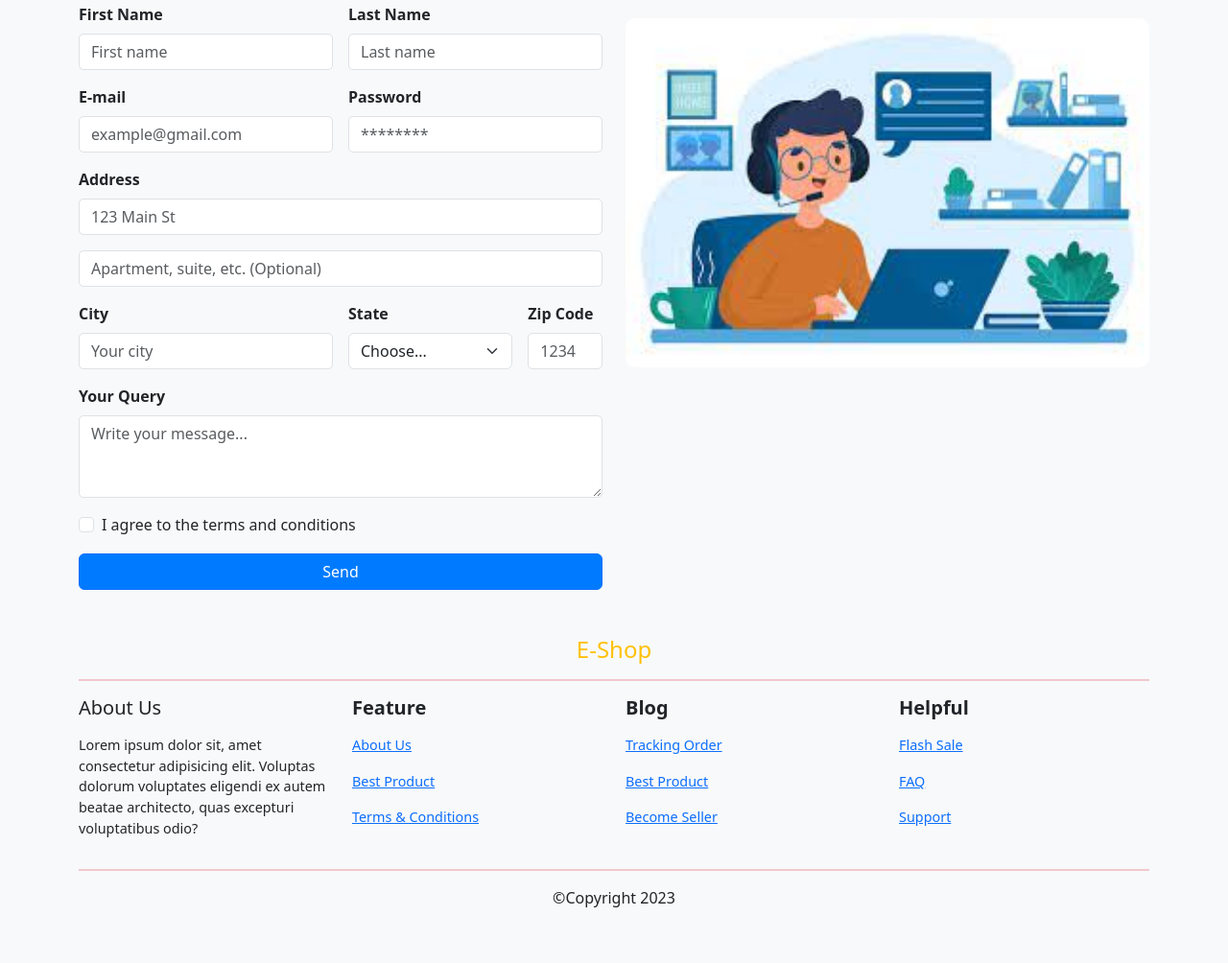
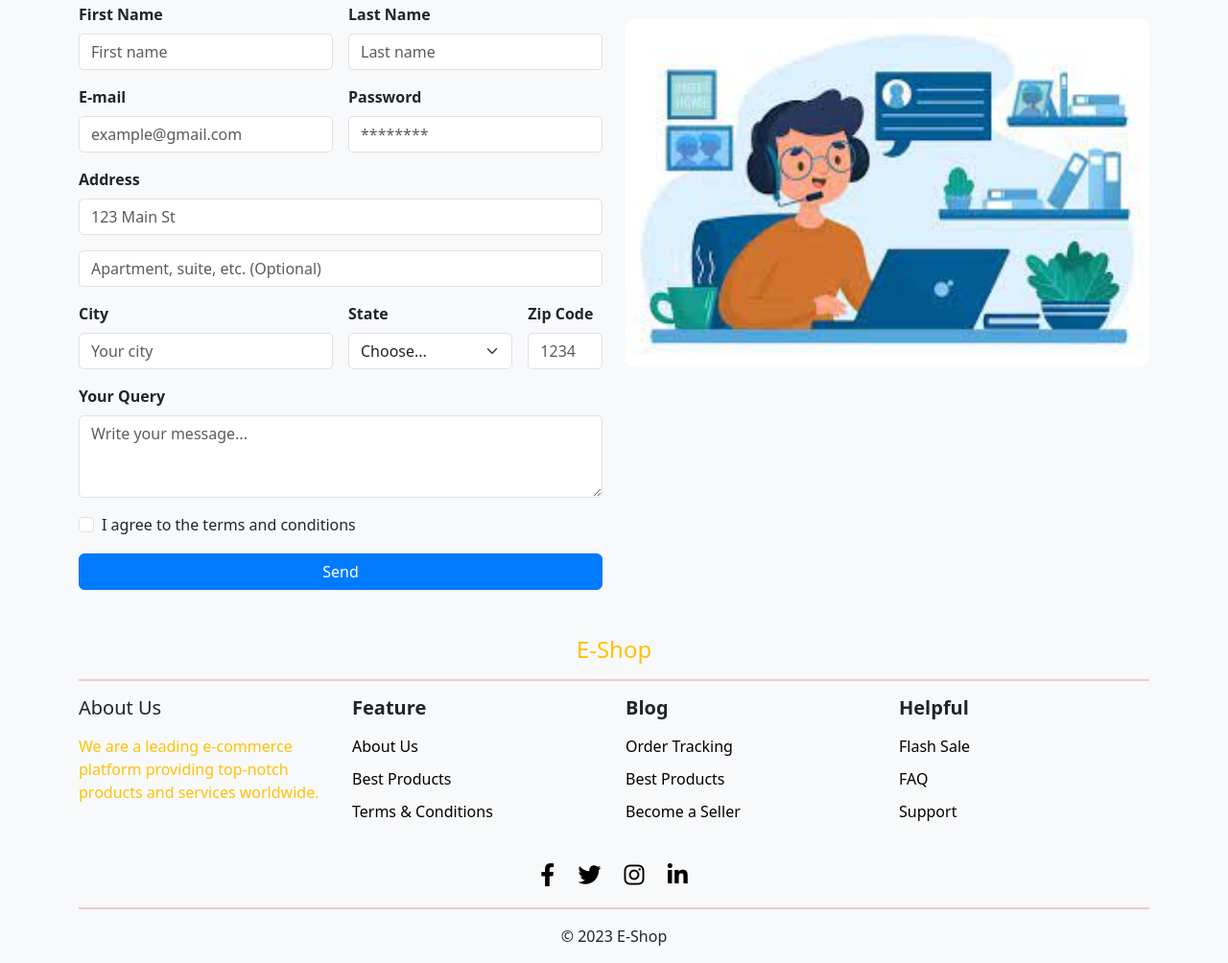
Before and after one commit to muaz64/E-shop-bs-project, a plain HTML site: page index.html in a window 1280 px wide. Shown: the part 3304-4308 px from the top of the page at 96% size. Before the commit the page ends 4268 px from the top, so only its background shows below. Drawn offline with nearby package versions, Linux system fonts and the light colour scheme.

Commit message:
fourth commit

```diff
--- a/index.html
+++ b/index.html
@@ -6,6 +6,7 @@
     <title>E-Shop using Bootstrap</title>
     <link href="https://cdn.jsdelivr.net/npm/bootstrap@5.3.1/dist/css/bootstrap.min.css" rel="stylesheet" integrity="sha384-4bw+/aepP/YC94hEpVNVgiZdgIC5+VKNBQNGCHeKRQN+PtmoHDEXuppvnDJzQIu9" crossorigin="anonymous">
     <link rel="stylesheet" href="https://cdn.jsdelivr.net/npm/bootstrap-icons@1.10.5/font/bootstrap-icons.css">
+    <link href="https://cdnjs.cloudflare.com/ajax/libs/font-awesome/6.0.0-beta3/css/all.min.css" rel="stylesheet">
 <link rel="stylesheet" href="style.css">
   </head>
 
@@ -553,41 +554,60 @@
 <footer class="container mt-5">
   <p class="text-warning h4 text-center">E-Shop</p>
   <hr class="border border-1 border-danger">
+
   <div class="row footer-links">
+    <!-- About Us -->
     <div class="col-md-3">
       <p class="h5 mb-3">About Us</p>
-        <p>Lorem ipsum dolor sit, amet consectetur adipisicing elit. Voluptas dolorum voluptates eligendi ex autem beatae architecto, quas excepturi voluptatibus odio?</p>
+      <p>We are a leading e-commerce platform providing top-notch products and services worldwide.</p>
     </div>
+
+    <!-- Feature Links -->
     <div class="col-md-3">
       <p class="h5 mb-3 fw-bold">Feature</p>
-        <p><a href="#">About Us</a></p>
-        <p><a href="#">Best Product</a></p>
-        <p><a href="#">Terms & Conditions</a></p>
+      <ul class="list-unstyled">
+        <li><a href="#">About Us</a></li>
+        <li><a href="#">Best Products</a></li>
+        <li><a href="#">Terms & Conditions</a></li>
+      </ul>
     </div>
+
+    <!-- Blog Links -->
     <div class="col-md-3">
       <p class="h5 mb-3 fw-bold">Blog</p>
-        <p><a href="#">Tracking Order</a></p>
-        <p><a href="#">Best Product</a></p>
-        <p><a href="#">Become Seller</a></p>
+      <ul class="list-unstyled">
+        <li><a href="#">Order Tracking</a></li>
+        <li><a href="#">Best Products</a></li>
+        <li><a href="#">Become a Seller</a></li>
+      </ul>
     </div>
+
+    <!-- Helpful Links -->
     <div class="col-md-3">
       <p class="h5 mb-3 fw-bold">Helpful</p>
-        <p><a href="#">Flash Sale</a></p>
-        <p><a href="#">FAQ</a></p>
-        <p><a href="#">Support</a></p>
+      <ul class="list-unstyled">
+        <li><a href="#">Flash Sale</a></li>
+        <li><a href="#">FAQ</a></li>
+        <li><a href="#">Support</a></li>
+      </ul>
     </div>
   </div>
+
+  <div class="text-center my-3">
+    <!-- Social Media Icons -->
+
+    <a href="#" class="social-icon"><i class="fab fa-facebook-f"></i></a>
+    <a href="#" class="social-icon"><i class="fab fa-twitter"></i></a>
+    <a href="#" class="social-icon"><i class="fab fa-instagram"></i></a>
+    <a href="#" class="social-icon"><i class="fab fa-linkedin-in"></i></a>
+  </div>
+
   <hr class="border border-1 border-danger">
-    <div class="text-center my-3">&copy;Copyright 2023</div>
+  <div class="text-center my-3">&copy; 2023 E-Shop</div>
 </footer>
-
-
-
 
     <script src="https://cdn.jsdelivr.net/npm/bootstrap@5.3.1/dist/js/bootstrap.bundle.min.js" integrity="sha384-HwwvtgBNo3bZJJLYd8oVXjrBZt8cqVSpeBNS5n7C8IVInixGAoxmnlMuBnhbgrkm" crossorigin="anonymous"></script>
     <script src="https://cdn.jsdelivr.net/npm/bootstrap@5.3.1/dist/js/bootstrap.min.js" integrity="sha384-Rx+T1VzGupg4BHQYs2gCW9It+akI2MM/mndMCy36UVfodzcJcF0GGLxZIzObiEfa" crossorigin="anonymous"></script>
-
-
 
     <script src="script.js"></script>
 
--- a/style.css
+++ b/style.css
@@ -114,12 +114,52 @@ img:hover {
 }
 
 
-/* Footer */
-footer h5 {
-  font-size: 1.2rem;
-  font-weight: bold;
+/* Footer Styles */
+footer p {
+  color: #ffc107;
 }
 
-footer p, footer ul {
-  font-size: 0.9rem;
+footer hr {
+  border-color: #dc3545;
 }
+
+footer a {
+  text-decoration: none;
+  color: #000;
+  transition: color 0.3s ease-in-out;
+}
+
+footer a:hover {
+  color: #dc3545;
+}
+
+footer .social-icon {
+  color: #000;
+  font-size: 1.5rem;
+  margin: 0 10px;
+  transition: color 0.3s;
+}
+
+footer .social-icon:hover {
+  color: #dc3545;
+}
+
+footer .footer-links {
+  margin-bottom: 20px;
+}
+
+footer ul {
+  padding: 0;
+}
+
+footer ul li {
+  list-style-type: none;
+  margin-bottom: 10px;
+}
+
+/* Responsive Adjustments */
+@media (max-width: 768px) {
+  footer .row {
+    text-align: center;
+  }
+}
```
Lines whose indentation alone changed are shown as unchanged.
